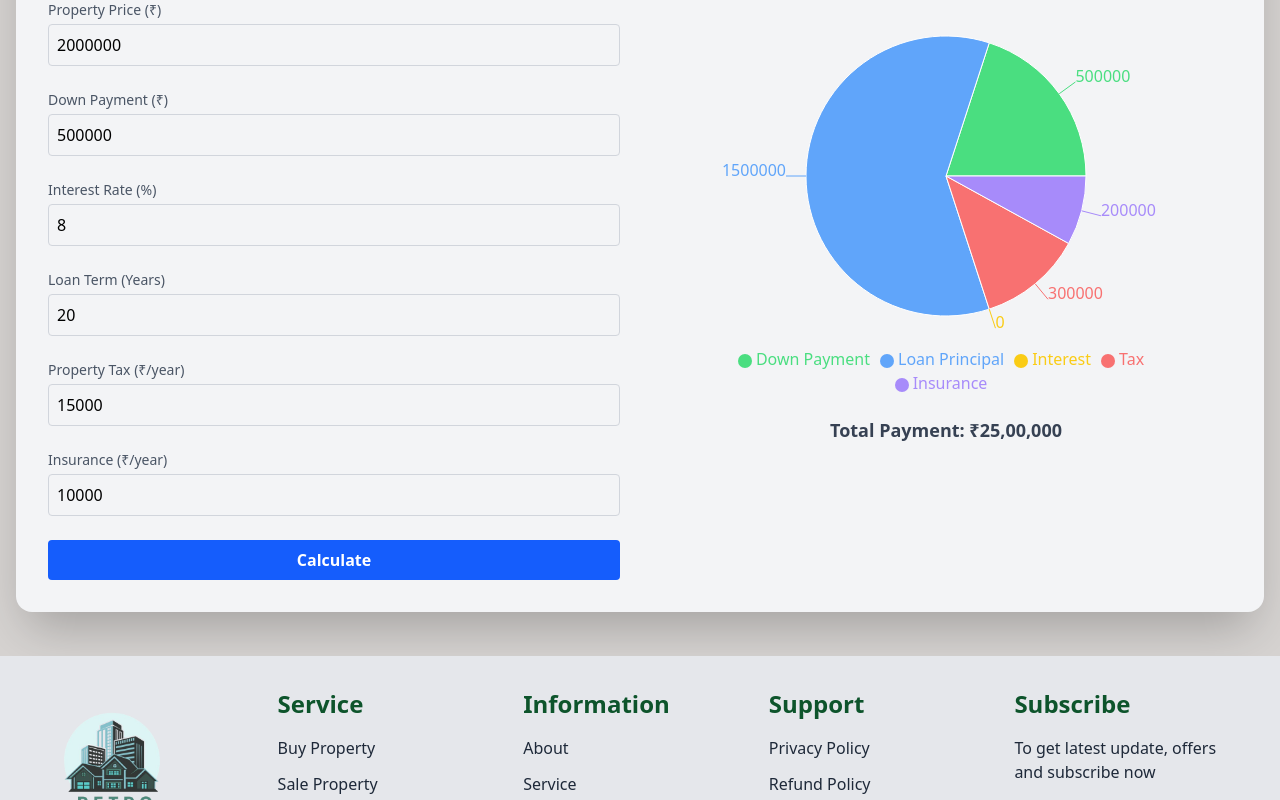
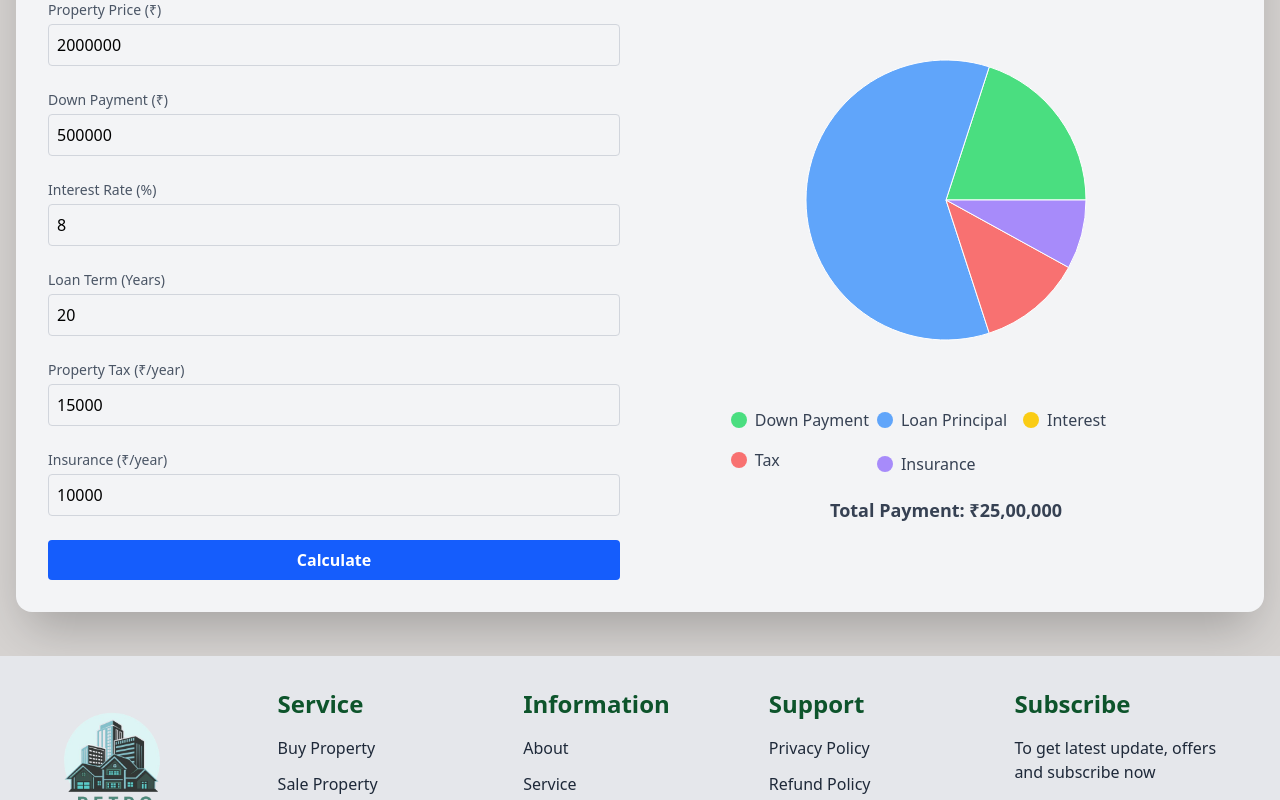
Before and after one commit to murugan9658/Real-Estate-Website, a React (Vite) app: page /mortgage in a window 1280 px wide. Shown: the part 1744-2544 px from the top of the page. Built offline with nearby package versions, Linux system fonts and the light colour scheme.

Commit message:
calculator section update

```diff
--- a/src/components/MortgageCalculator.jsx
+++ b/src/components/MortgageCalculator.jsx
@@ -1,4 +1,4 @@
-import { useState, useEffect } from "react";
+import { useState } from "react";
 import { PieChart, Pie, Cell, Legend, Tooltip } from "recharts";
 import { motion } from "framer-motion";
 
@@ -47,11 +47,14 @@ const MortgageCalculator = () => {
     ]);
   };
 
+  const COLORS = ["#4ade80", "#60a5fa", "#facc15", "#f87171", "#a78bfa"];
+  const totalPayment = data.reduce((acc, cur) => acc + cur.value, 0);
+
   const formContainer = {
     hidden: {},
     visible: {
       transition: {
-      staggerChildren: 0.2, // Delay between each field
+        staggerChildren: 0.2,
       },
     },
   };
@@ -65,20 +68,15 @@ const formItem = {
     },
   };
 
-  const COLORS = ["#4ade80", "#60a5fa", "#facc15", "#f87171", "#a78bfa"];
-
-  // Calculate the total payment from the data
-  const totalPayment = data.reduce((acc, cur) => acc + cur.value, 0);
-
   return (
-    <div className="min-h-screen bg-stone-300 flex items-center justify-center  md:p-4 p-2">
+    <div className="min-h-screen bg-stone-300 flex items-center justify-center md:p-4 p-2">
       <div className="max-w-7xl w-full bg-gray-100 p-8 rounded-2xl shadow-2xl">
         <h2 className="text-3xl font-bold text-center mb-8 text-gray-800">
           🏠 Mortgage Calculator
         </h2>
 
         <div className="grid grid-cols-1 lg:grid-cols-2 gap-10 items-start">
-          {/* Left: Calculator Form */}
+          {/* Left Column: Form */}
           <div>
             <motion.div
               className="grid grid-cols-1 gap-6 mb-6"
@@ -94,7 +92,7 @@ const formItem = {
                 { label: "Property Tax (₹/year)", name: "tax" },
                 { label: "Insurance (₹/year)", name: "insurance" },
               ].map((field) => (
-                <motion.div key={field.name}  variants={formItem}>
+                <motion.div key={field.name} variants={formItem}>
                   <label className="block text-sm font-medium text-gray-600 mb-1">
                     {field.label}
                   </label>
@@ -107,7 +105,7 @@ const formItem = {
                   />
                 </motion.div>
               ))}
-            </motion.div >
+            </motion.div>
 
             <button
               onClick={calculate}
@@ -117,12 +115,12 @@ const formItem = {
             </button>
           </div>
 
-          {/* Right: Pie Chart */}
+          {/* Right Column: Pie Chart & Legend */}
           <motion.div
             initial={{ opacity: 0, scale: 0.9 }}
             animate={{ opacity: 1, scale: 1 }}
             transition={{ duration: 0.5 }}
-            className="flex flex-col  items-center"
+            className="flex flex-col items-center"
           >
             <PieChart width={500} height={400}>
               <Pie
@@ -131,15 +129,23 @@ const formItem = {
                 cy="50%"
                 outerRadius={140}
                 dataKey="value"
-                label
                 isAnimationActive
               >
                 {data.map((entry, index) => (
-                  <Cell key={`cell-${index}`} fill={COLORS[index % COLORS.length]} />
+                  <Cell
+                    key={`cell-${index}`}
+                    fill={COLORS[index % COLORS.length]}
+                  />
                 ))}
               </Pie>
               <Tooltip
-                contentStyle={{ backgroundColor: "transparent", border: "none" }}
+                contentStyle={{
+                  backgroundColor: "#fff",
+                  border: "1px solid #ccc",
+                  padding: "3px",
+                  borderRadius: "10px",
+                  boxShadow: "0 2px 8px rgba(0,0,0,0.1)",
+                }}
                 formatter={(value) =>
                   new Intl.NumberFormat("en-IN", {
                     style: "currency",
@@ -148,10 +154,39 @@ const formItem = {
                   }).format(value)
                 }
               />
-              <Legend />
             </PieChart>
 
-            {/* Display Total Payment Below the Pie */}
+            {/* Only show legend with name + color (no amount) */}
+            <motion.ul
+              className="mt-2 grid grid-cols-1  md:grid-cols-3 gap-2 space-y-2"
+              initial="hidden"
+              animate="visible"
+              variants={{
+                hidden: {},
+                visible: {
+                  transition: { staggerChildren: 0.2 },
+                },
+              }}
+            >
+              {data.map((item, index) => (
+                <motion.li
+                  key={item.name}
+                  variants={{
+                    hidden: { opacity: 0, x: -20 },
+                    visible: { opacity: 1, x: 0 },
+                  }}
+                  className="text-gray-700 font-medium flex items-center"
+                >
+                  <span
+                    className="w-4 h-4 mr-2 inline-block rounded-full"
+                    style={{ backgroundColor: COLORS[index % COLORS.length] }}
+                  ></span>
+                  {item.name}
+                </motion.li>
+              ))}
+            </motion.ul>
+
+            {/* Total payment (optional) */}
             <div className="mt-4 text-lg font-semibold text-gray-700">
               Total Payment:{" "}
               {new Intl.NumberFormat("en-IN", {
```
Lines whose indentation alone changed are shown as unchanged.
